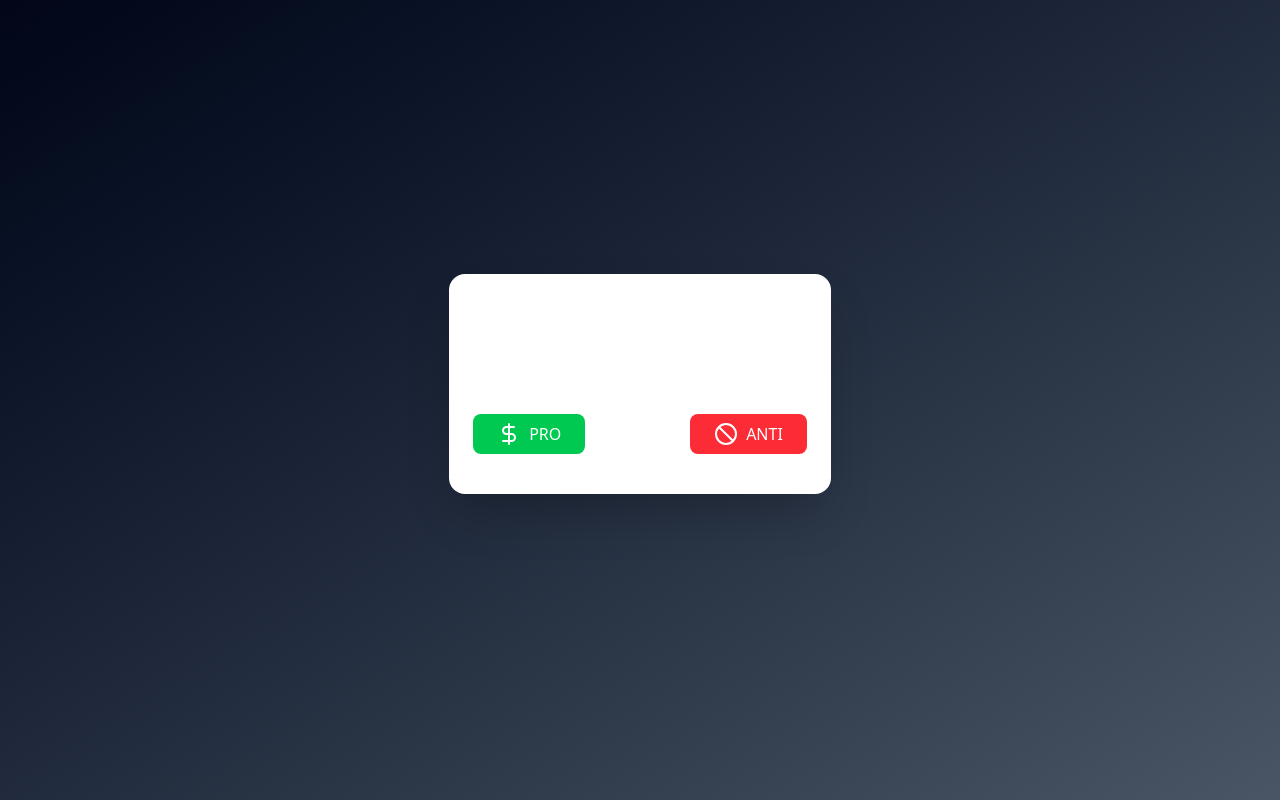
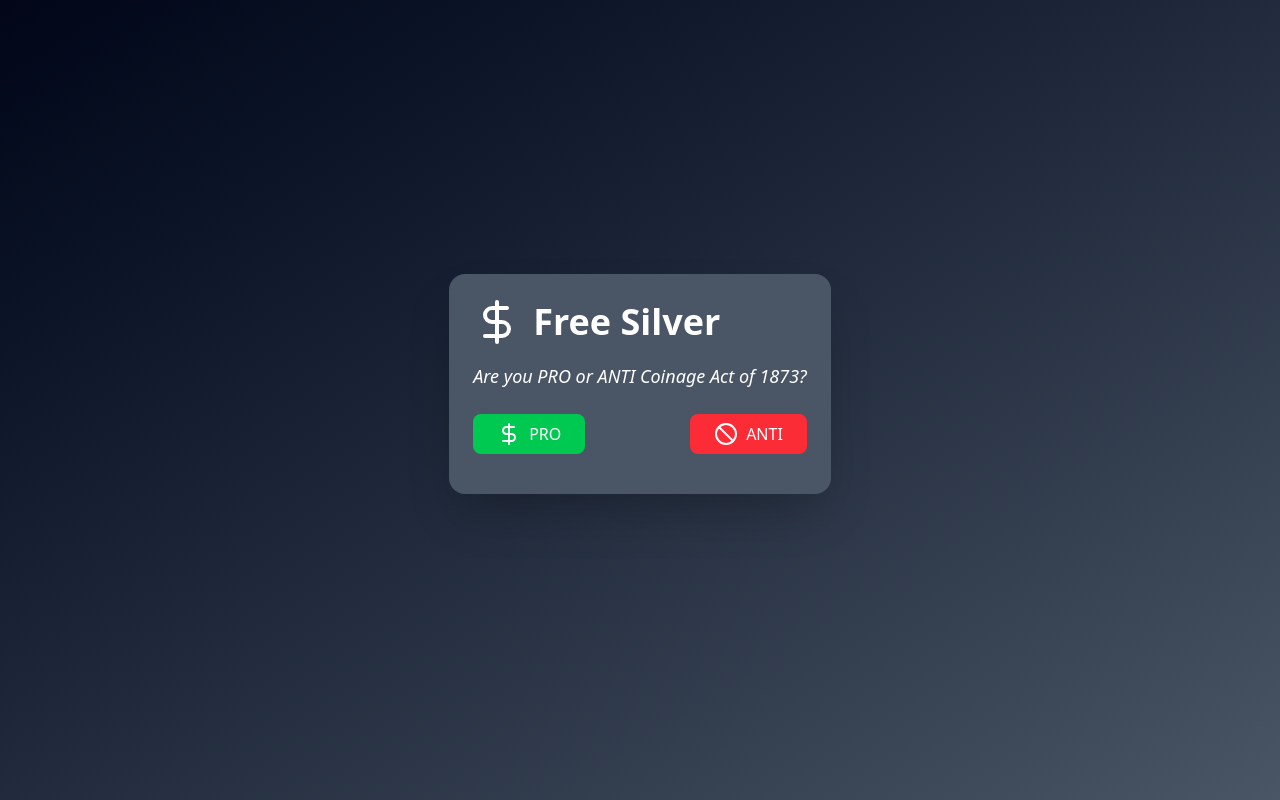
Before and after one commit to hansa241/interactive-website, a Next.js app: page /freesilver in a window 1280 px wide. Built offline with nearby package versions, Linux system fonts and the light colour scheme.

Commit message:
FreeSilver minor tweak

```diff
--- a/app/freesilver/page.tsx
+++ b/app/freesilver/page.tsx
@@ -14,7 +14,7 @@ export default function Page() {
         <main className="min-h-screen flex flex-col items-center
         justify-center bg-gradient-to-br from-slate-950 to-gray-600 text-white p-4">
             <motion.div
-                className="p-6 bg-white bg-opacity-10 rounded-2xl shadow-2xl mb-8"
+                className="p-6 bg-gray-600 bg-opacity-10 rounded-2xl shadow-2xl mb-8"
                 layout={true}
                 initial={{scale: 0.8, opacity: 0}}
                 animate={{scale: 1, opacity: 1}}
```
